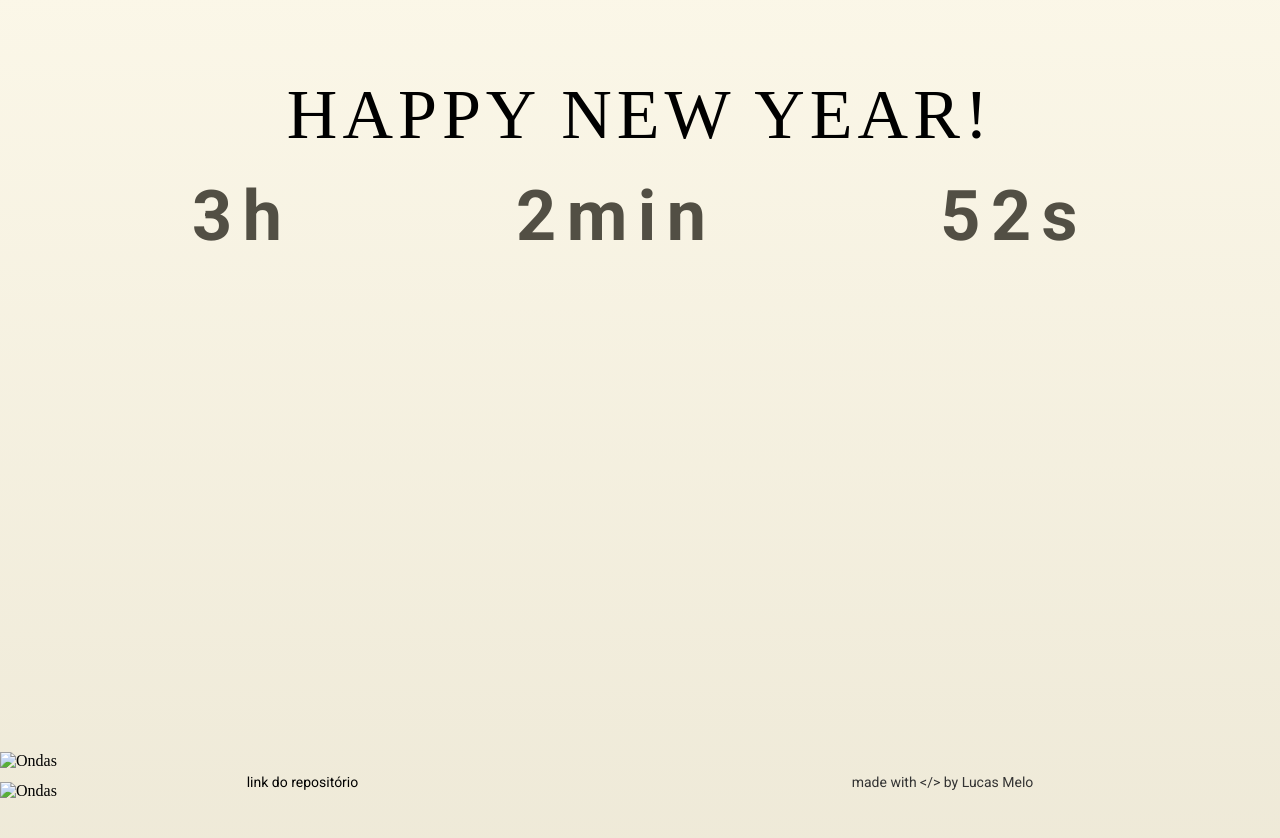
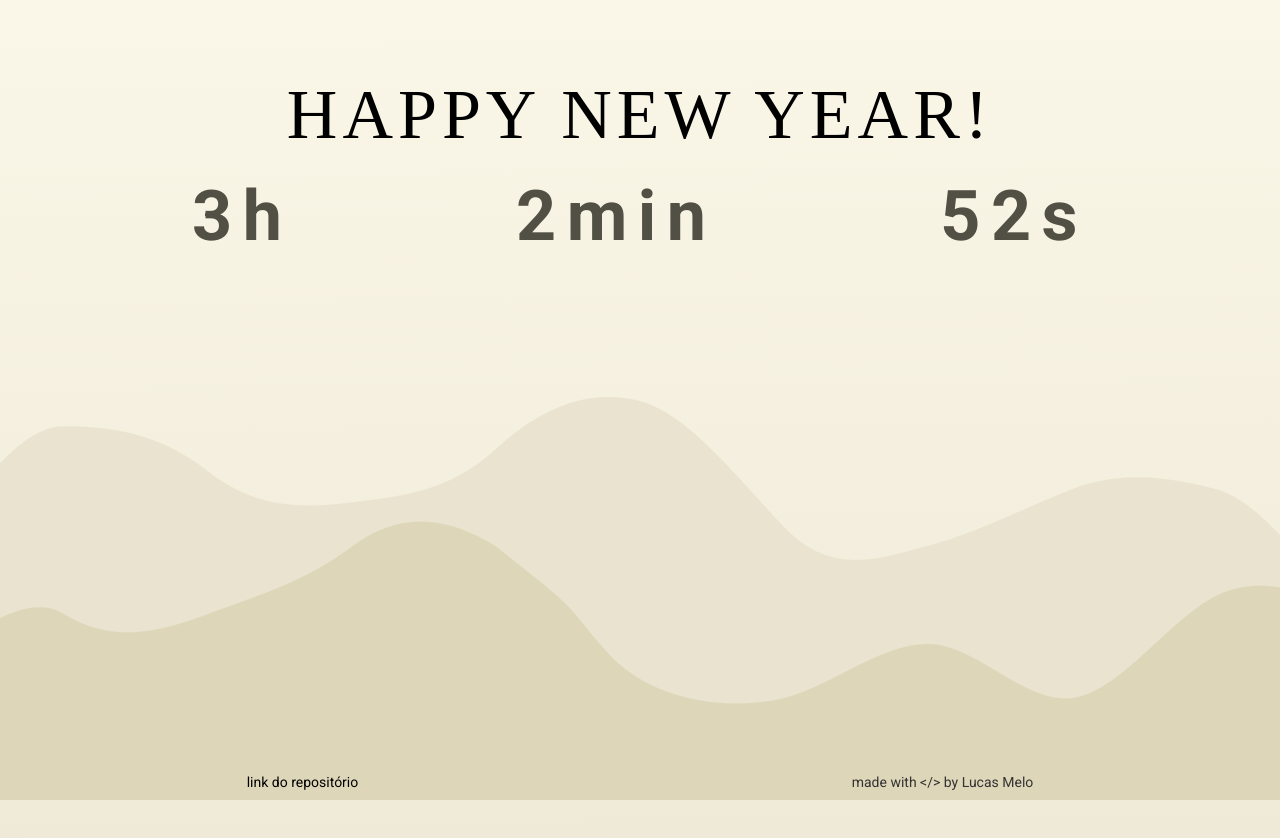
Before and after one commit to lucasgmelo/new-year-countdown, a plain HTML site: page index.html in a window 1280 px wide. Drawn offline with Linux system fonts and the light colour scheme; the site is published under a folder, as on GitHub Pages, so addresses that start at the root find nothing; a web font is replaced by a local one.

Commit message:
hotfix(img): fix img not appearing

```diff
--- a/index.html
+++ b/index.html
@@ -20,8 +20,8 @@
             <a href="https://github.com/lucasgmelo/new-year-countdown" target="_blank">link do repositório</a>
             <p>made with &lt/&gt; by Lucas Melo</p>
         </footer>
-        <img class="group" src="/Assets/Group 1.png" alt="Ondas">
-        <img class="wave" src="/Assets/Vector.png" alt="Ondas">
+        <img class="group" src="./Assets/Group 1.png" alt="Ondas">
+        <img class="wave" src="./Assets/Vector.png" alt="Ondas">
     </div>
     <script src="app.js"></script>
 </body>
```
